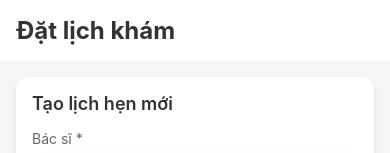
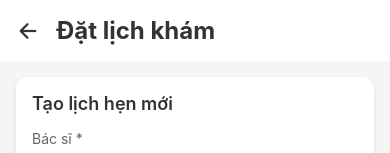
Before and after one commit to TLChouny/WDP301-HIV-HealthCare-Mobile, a React Native app in the folder hiv-healthcare-mobile/: screen /AppointmentBooking in a window 390 px wide. Shown: the top 153 px of the page. Built offline with nearby package versions, Linux system fonts and the light colour scheme.

Commit message:
fix button back

```diff
--- a/hiv-healthcare-mobile/screens/Appointment.tsx
+++ b/hiv-healthcare-mobile/screens/Appointment.tsx
@@ -4,6 +4,7 @@ import { View, Text, ScrollView, TouchableOpacity, StyleSheet, Alert } from "rea
 import { SafeAreaView } from 'react-native-safe-area-context';
 import { useNavigation, NavigationProp } from '@react-navigation/native';
 import { useAppointment } from '../contexts/AppointmentContext';
+import { Ionicons } from '@expo/vector-icons';
 
 type RootStackParamList = {
   AppointmentBooking: undefined;
--- a/hiv-healthcare-mobile/screens/AppointmentBooking.tsx
+++ b/hiv-healthcare-mobile/screens/AppointmentBooking.tsx
@@ -7,8 +7,10 @@ import DateTimePicker from '@react-native-community/datetimepicker';
 import Toast from 'react-native-toast-message';
 import { useAppointment } from '../contexts/AppointmentContext';
 import { Ionicons } from '@expo/vector-icons'; // Nếu bạn dùng Expo, hoặc dùng react-native-vector-icons
+import { useNavigation } from '@react-navigation/native';
 
 const AppointmentBooking = () => {
+  const navigation = useNavigation();
   const { addAppointment } = useAppointment();
   const [showDatePicker, setShowDatePicker] = useState(false);
   const [showTimePicker, setShowTimePicker] = useState(false);
@@ -90,6 +92,12 @@ const AppointmentBooking = () => {
     <SafeAreaView style={styles.container}>
       <ScrollView>
         <View style={styles.header}>
+          <TouchableOpacity
+            style={styles.backButton}
+            onPress={() => navigation.goBack()}
+          >
+            <Ionicons name="arrow-back" size={24} color="#333" />
+          </TouchableOpacity>
           <Text style={styles.title}>Đặt lịch khám</Text>
         </View>
 
@@ -256,6 +264,11 @@ const styles = StyleSheet.create({
   header: {
     padding: 16,
     backgroundColor: '#fff',
+    flexDirection: 'row',
+    alignItems: 'center',
+  },
+  backButton: {
+    marginRight: 16,
   },
   title: {
     fontSize: 24,
```
